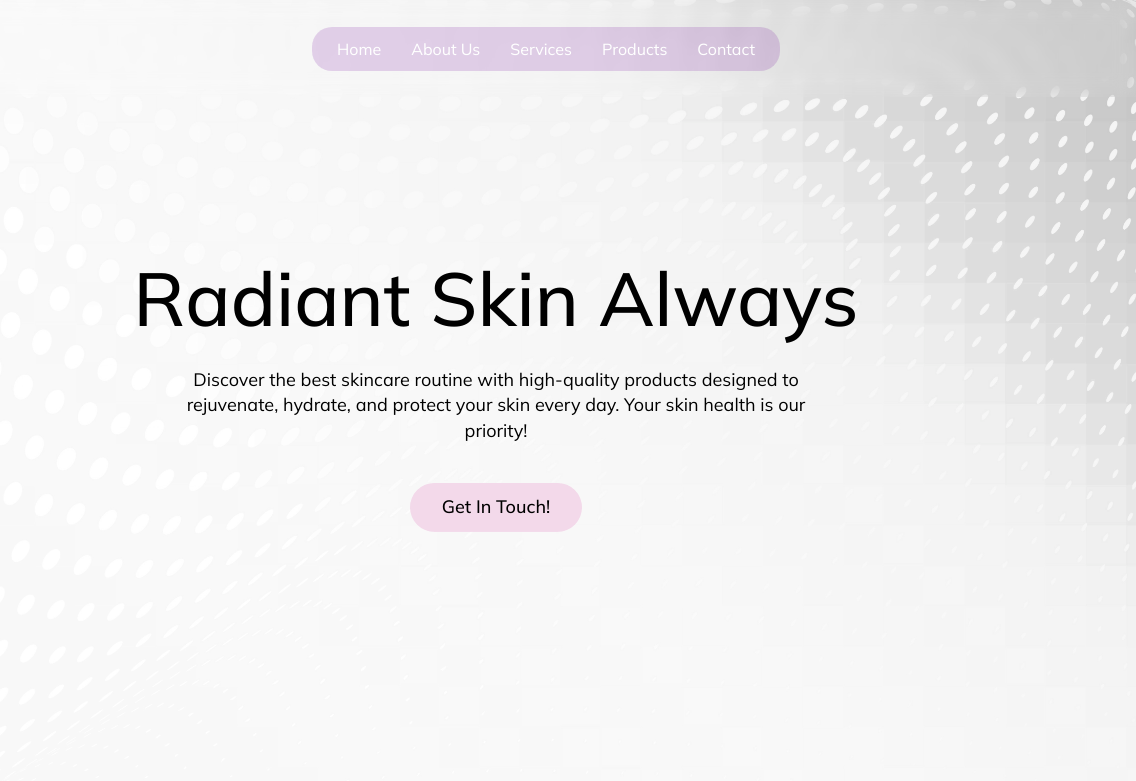
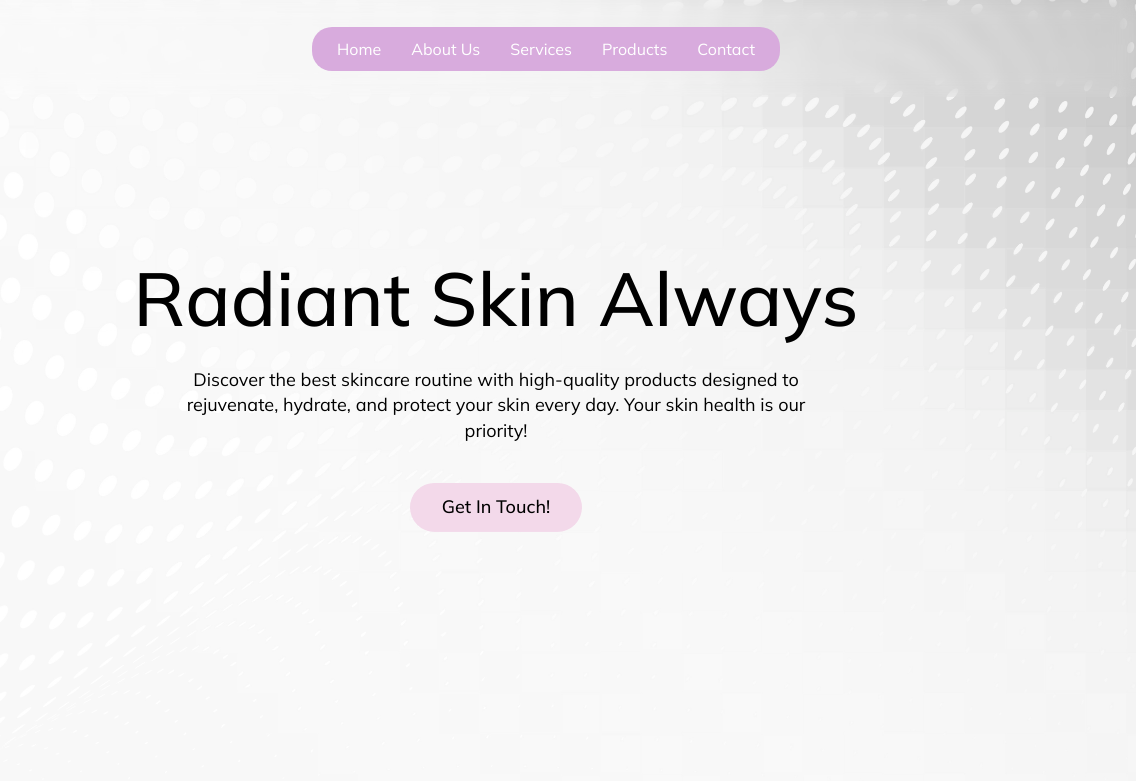
Before and after one commit to iaragalimini/iaragalimini-skincare-website, a website: page index.html in a window 1280 px wide. Shown: the top 781 px of the page, 144-1280 px from the left. Drawn offline with nearby package versions, Linux system fonts and the light colour scheme.

Commit message:
Navbar Contrast

```diff
--- a/sass/layouts/_home.scss
+++ b/sass/layouts/_home.scss
@@ -12,7 +12,7 @@
 .video-container {
     position: relative;
     width: 100%;
-    height: 100%;
+    height: 98vh;
 }
 
 .video-principal {
--- a/sass/layouts/_navbar.scss
+++ b/sass/layouts/_navbar.scss
@@ -23,7 +23,7 @@
     justify-content: center;
 
     text-decoration: none;
-    background-color: rgba(111, 0, 155, 0.159);
+    background-color: rgb(216, 171, 221);
     border-radius: $borderRadiusXlarge;
     padding: 10px 25px;
     align-items: center;
```
Also changed, not shown: css/style.css.
